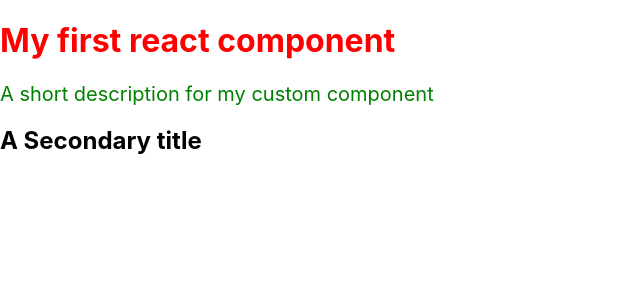
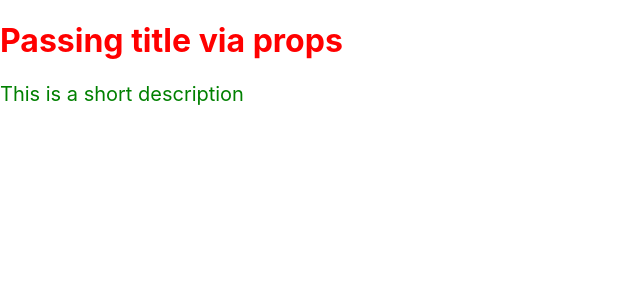
Before and after one commit to pythonhubdev/react_learning, a React (Create React App) app: page / in a window 1280 px wide. Shown: the top 300 px of the page, without its empty margins (0-640 px from the left). Built offline with nearby package versions, Linux system fonts and the light colour scheme.

Commit message:
Showing dynamic data via variables and passing react props

```diff
--- a/src/App.js
+++ b/src/App.js
@@ -1,20 +1,11 @@
 import './App.css';
-import CComponent, {OtherComponent} from "./Components/Component";
+import CComponent from "./Components/Component";
 
 function App() {
     return (
-
         <div>
-            {/*
-                Here I am importing CustomComponent as CComponent.
-                But this will work because I have exported default in Component.jsx
-            */}
-            <CComponent/>
-            {/*
-                Here I am importing OtherComponent.
-                But this will not work if I have used a custom name while importing because this is not exported as default
-            */}
-            <OtherComponent/>
+            {/* Passing dynamic data via react props */}
+            <CComponent title={"Passing title via props"}/>
         </div>
     )
         ;
--- a/src/Components/Component.jsx
+++ b/src/Components/Component.jsx
@@ -1,48 +1,17 @@
 import "./Component.css"; // Importing CSS files
 
-// To add basic styling to a component, we can use inline styles. Inline styles are not recommended for complex styling.
-// Example: <div style={{color: 'red', fontSize: '20px'}}>Hello World</div>
 
-// To add complex styling to a component, we can use CSS files. We can import the CSS file in the component file.
-// Example: import "./Component.css";
-
-const CustomComponent = () => {
+const CustomComponent = (props) => {
+    const description = "This is a short description";
     return (
         <div>
-            {/* Applying inline CSS for the h1 component */}
-            <h1 style={{color: "red"}}>My first react component</h1>
-            {/* We can add more and more components here to make a complex component. */}
-            {/* Applying CSS class for the p component */}
-            <p className="short-description">A short description for my custom component</p>
+            {/* Showing dynamic data via props */}
+            <h1 style={{color: "red"}}>{props.title}</h1>
+            {/* Showing dynamic data via variable */}
+            <p className="short-description">{description}</p>
         </div>
     );
 }
 
-const OtherComponent = () => {
-    return <h2>A Secondary title</h2>;
-}
-
-
-// Using export makes it easier to import the component in other files.
-
-/*
-
-When exporting a component from a JavaScript module, you can use the default export syntax to make it easier to
-import the component in other files. When exporting a component as the default export, you can name the component
-anything you want, which can be particularly useful when working with third-party libraries or when you want to
-give a more descriptive name to the component.
-Example: import CustomComponent from './Component.jsx';
-
- */
 
 export default CustomComponent;
-
-/*
-
-To export multiple components from a single file, you can use the named exports syntax. You can import just the
-components you need using the curly braces syntax and the exact name of each component.
-Example: import {OtherComponent} from './Component.jsx';
-
- */
-
-export {OtherComponent};
```
